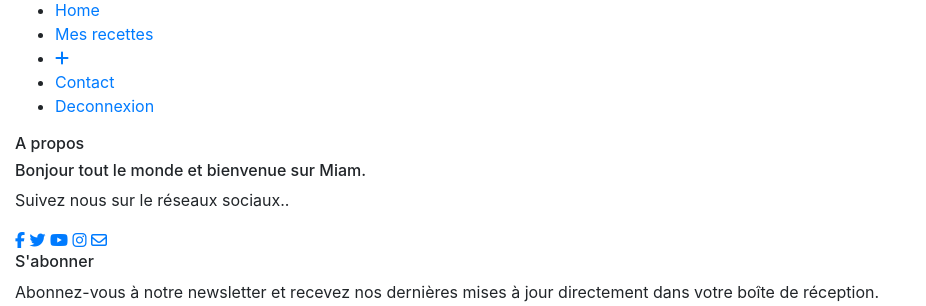
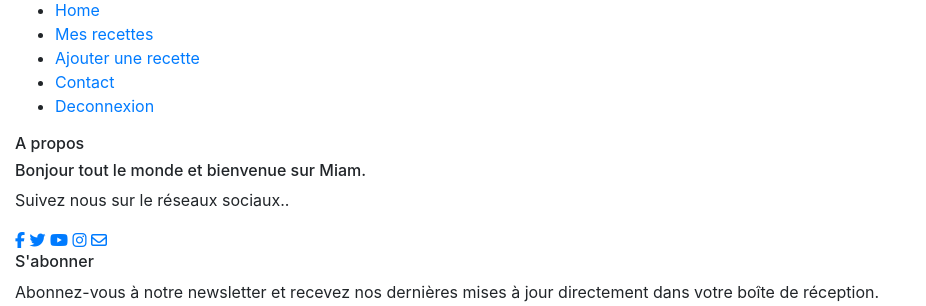
Before and after one commit to PitelFrancois/P5_miam, a PHP site: template Views/Frontend/header.php in a window 1280 px wide. Shown: the part 574-880 px from the top of the page, without its empty margins (0-926 px from the left). Run offline with PHP 8.4, Linux system fonts and the light colour scheme; the template is opened without the code that fills it, so the values that code supplies are empty; some libraries are stand-ins or nearby versions.

Commit message:
MAJ header

```diff
--- a/Views/Frontend/header.php
+++ b/Views/Frontend/header.php
@@ -9,13 +9,13 @@
             <?php if ($this->session->get('role') == 1) { ?>
                 <li class="active"><a href="/">Home</a></li>
                 <li class=""><a href="/recipe/myrecipe">Mes recettes</a></li>
-                <li class=""><a href="/recipe/add"><i class="fas fa-plus"></i></a></li>
+                <li class=""><a href="/recipe/add">Ajouter une recette</a></li>
                 <li class=""><a href="/contact/sendMail">Contact</a></li>
                 <li class=""><a href="/user/logout">Deconnexion</a></li>
             <?php } elseif ($this->session->get('role') == 2) { ?>
                 <li class="active"><a href="/">Home</a></li>
                 <li class=""><a href="/recipe/myrecipe">Mes recettes</a></li>
-                <li class=""><a href="/recipe/add"><i class="fas fa-plus"></i></a></li>
+                <li class=""><a href="/recipe/add">Ajouter une recette</a></li>
                 <li class=""><a href="/contact/sendMail">Contact</a></li>
                 <li class=""><a href="/dashboard">Dashboard</a></li>
                 <li class=""><a href="/user/logout">Deconnexion</a></li>
@@ -73,13 +73,13 @@
                             <?php if ($this->session->get('role') == 1) { ?>
                                 <li class="active"><a href="/">Home</a></li>
                                 <li class=""><a href="/recipe/myrecipe">Mes recettes</a></li>
-                                <li class=""><a href="/recipe/add"><i class="fas fa-plus"></i></a></li>
+                                <li title="Ajouter une recette" class=""><a href="/recipe/add"><i class="fas fa-plus"></i></a></li>
                                 <li class=""><a href="/contact/sendMail">Contact</a></li>
                                 <li class=""><a href="/user/logout">Deconnexion</a></li>
                             <?php } elseif ($this->session->get('role') == 2) { ?>
                                 <li class="active"><a href="/">Home</a></li>
                                 <li class=""><a href="/recipe/myrecipe">Mes recettes</a></li>
-                                <li class=""><a href="/recipe/add"><i class="fas fa-plus"></i></a></li>
+                                <li title="Ajouter une recette" class=""><a href="/recipe/add"><i class="fas fa-plus"></i></a></li>
                                 <li class=""><a href="/contact/sendMail">Contact</a></li>
                                 <li class=""><a href="/dashboard">Dashboard</a></li>
                                 <li class=""><a href="/user/logout">Deconnexion</a></li>
```
